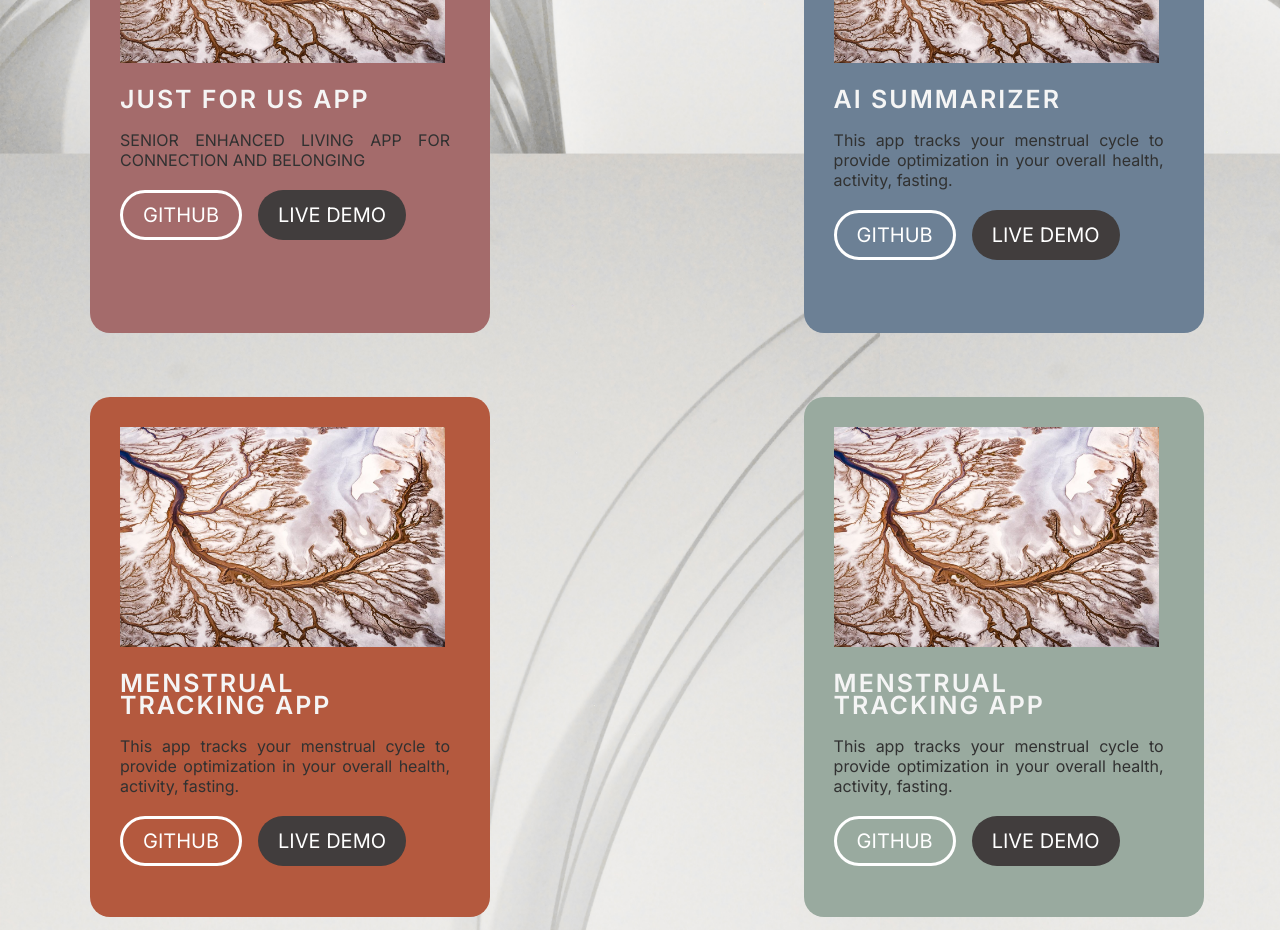
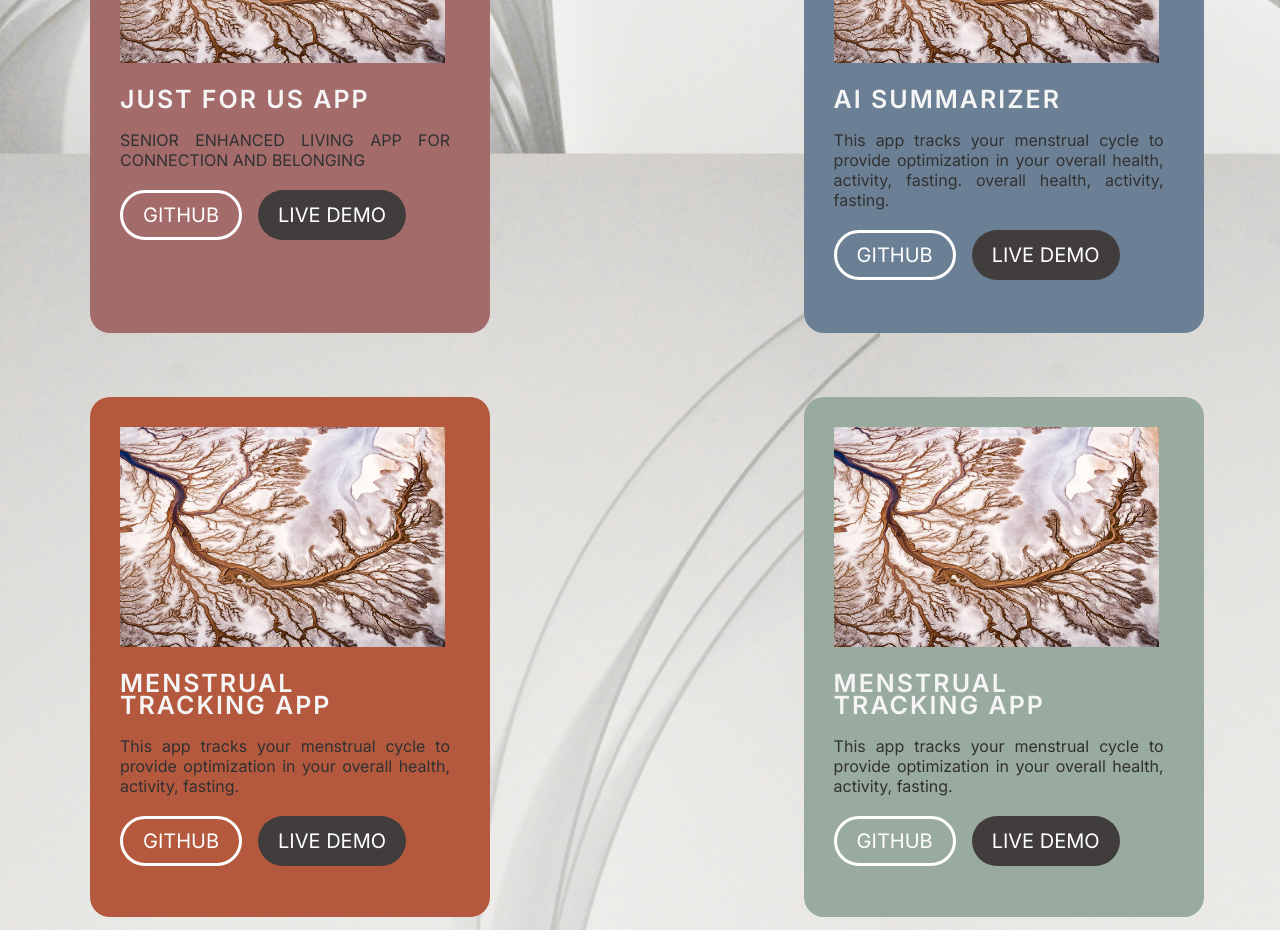
Before and after one commit to sallydough/sally-do-portfolio, a React (Vite) app: page /projects in a window 1280 px wide. Shown: the part 1960-2890 px from the top of the page. Built offline with nearby package versions, Linux system fonts and the light colour scheme; a web font is replaced by a local one.

Commit message:
edit projects

```diff
--- a/src/components/Projects/Projects.jsx
+++ b/src/components/Projects/Projects.jsx
@@ -51,7 +51,7 @@ const Projects = () => {
           <h1 className="project-name">AI SUMMARIZER</h1>
           <p className="description">
             This app tracks your menstrual cycle to provide optimization in your
-            overall health, activity, fasting.
+            overall health, activity, fasting. overall health, activity, fasting.
           </p>
           <div className="github-demo">
             <button className="button-github">GITHUB</button>
```
